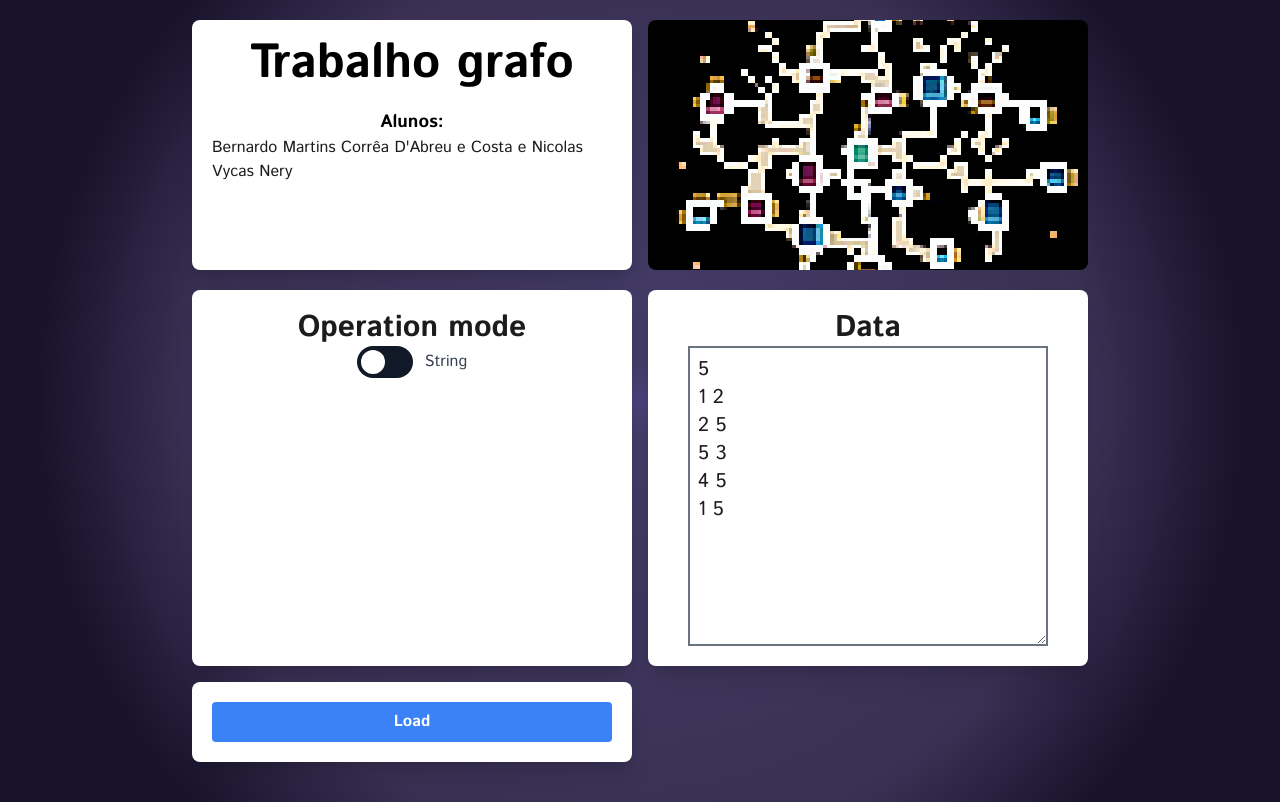
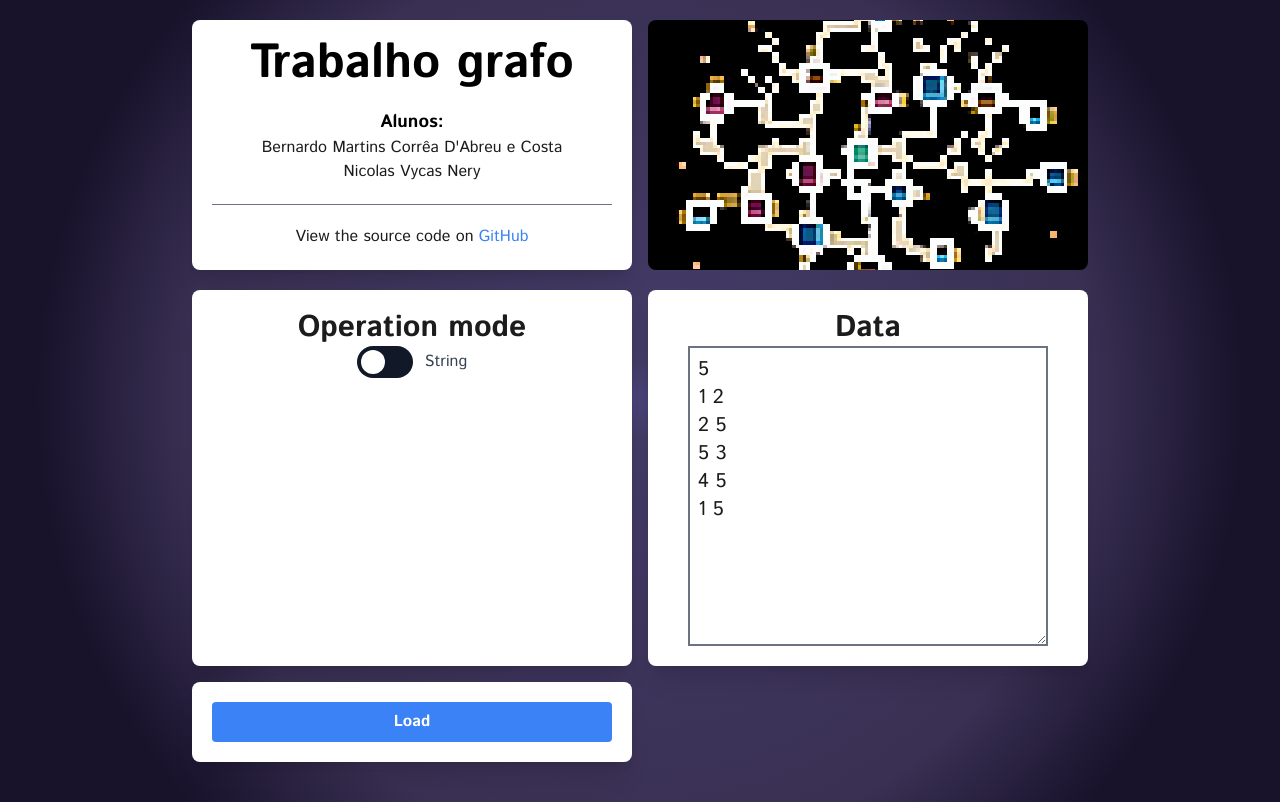
Before and after one commit to tomast1337/trabalho-grafos, a React (Vite) app: page / in a window 1280 px wide. Built offline with nearby package versions, Linux system fonts and the light colour scheme.

Commit message:
Minor tweaks

```diff
--- a/src/App.tsx
+++ b/src/App.tsx
@@ -30,7 +30,7 @@ const App = () => {
 
   const [seed, setSeed] = useState<string>("seed");
   const [graph, setGraph] = useState<Graph<string> | null>(null);
-  const [drawer, setDrawer] = useState<GraphDrawer<string> | null>(null);
+  const [drawer, setDrawer] = useState<GraphDrawer | null>(null);
 
   // search
   const [endNode, setEndNode] = useState<string | null>(null);
@@ -144,6 +144,7 @@ const App = () => {
       return tree;
     } else {
       setMessage("No graph to run BFS");
+      throw new Error("No graph to run BFS");
     }
   };
   const runDFS = (): Graph<string> => {
@@ -159,6 +160,7 @@ const App = () => {
       return tree;
     } else {
       setMessage("No graph to run DFS");
+      throw new Error("No graph to run DFS");
     }
   };
 
@@ -189,8 +191,18 @@ const App = () => {
               </h1>
               <h2 className="text-lg  font-bold text-black mt-5">Alunos:</h2>
               <p>
-                Bernardo Martins Corrêa D'Abreu e Costa e Nicolas Vycas Nery
+                Bernardo Martins Corrêa D'Abreu e Costa
               </p>
+              <p>
+              Nicolas Vycas Nery
+              </p>
+              <hr className="my-5 border-gray-500 w-full" />
+              <p>
+              View the source code on <a
+              className="text-blue-500"
+              href="https://github.com/tomast1337/trabalho-grafos">GitHub</a>
+              </p>
+
             </div>
 
             <img
@@ -362,6 +374,7 @@ const App = () => {
                 <button
                   className="bg-blue-500 hover:bg-blue-700 text-white font-bold py-2 px-4 rounded"
                   onClick={() => {
+                    try {
                       const BFSgraph = runBFS();
                       const DFSgraph = runDFS();
                       if (canvasBFSRef.current && canvasDFSRef.current) {
@@ -379,6 +392,9 @@ const App = () => {
                         );
                         d1.start();
                         d2.start();
+                      }
+                    } catch (error) {
+                      setMessage(error.message);
                     }
                   }}
                 >
```
Lines whose indentation alone changed are shown as unchanged.
